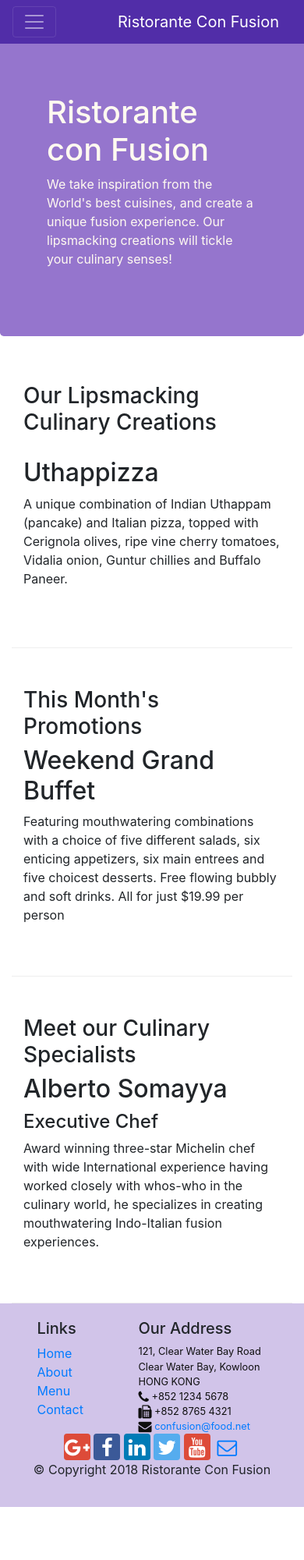
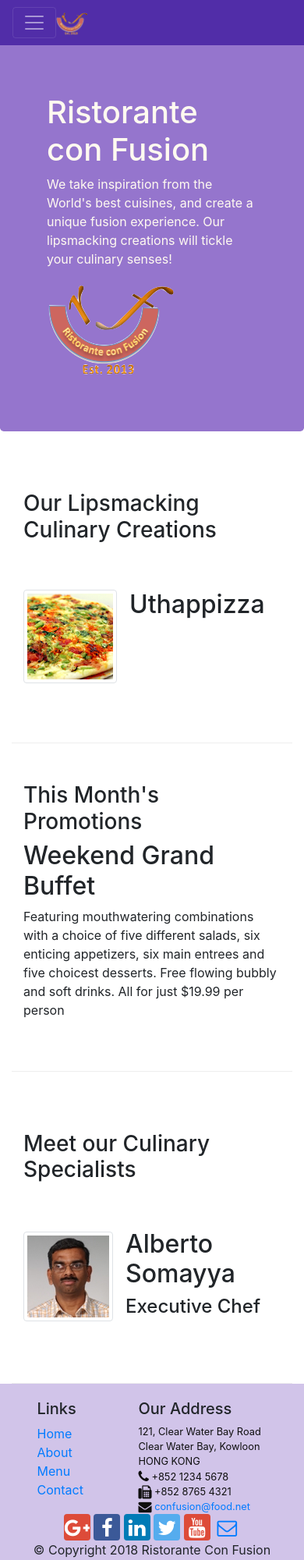
Before and after one commit to susxn/Confusion, a website: page index.html in a window 390 px wide. Shown: the top 2000 px of the page at 78% size. Before the commit the page ends 1932 px from the top, so only its background shows below. Drawn offline with nearby package versions, Linux system fonts and the light colour scheme.

Commit message:
Images and Media

```diff
--- a/index.html
+++ b/index.html
@@ -23,7 +23,7 @@
             <button class="navbar-toggler" type="button" data-toggle="collapse" data-target="#Navbar">
                 <span class="navbar-toggler-icon"></span>
             </button>
-            <a class="navbar-brand" href="./index.html">Ristorante Con Fusion</a>
+            <a class="navbar-brand mr-auto" href="./index.html"><img src="img/logo.png" height="30" width="41"></a>
             <div class="collapse navbar-collapse" id="Navbar">
                 <ul class="navbar-nav mr-auto">
                     <li class="nav-item active"><a class="nav-link" href="./index.html"><span class="fa fa-home fa-lg"></span> Home</a></li>
@@ -44,8 +44,8 @@
                         lipsmacking creations will tickle your culinary senses!</p>
                 </div>
 
-
-                <div class=" col-12 col-sm">
+                <div class="col-12 col-sm align-self-center">
+                    <img src="img/logo.png" class="img-fluid">
                 </div>
             </div>
         </div>
@@ -57,9 +57,17 @@
                 <h3>Our Lipsmacking Culinary Creations</h3>
             </div>
             <div class="col col-sm order-sm-firts col-md">
-                <h2>Uthappizza</h2>
-                <p>A unique combination of Indian Uthappam (pancake) and Italian pizza, topped with Cerignola olives,
-                    ripe vine cherry tomatoes, Vidalia onion, Guntur chillies and Buffalo Paneer.</p>
+                <div class="media">
+                    <img class="d-flex mr-3 img-thumbnail align-self-center"
+                            src="img/uthappizza.png" alt="Uthappizza">
+                    <div class="media-body">
+                        <h2 class="mt-0">Uthappizza</h2>
+                        <p class="d-none d-sm-block">A unique combination of Indian Uthappam (pancake) and
+                            Italian pizza, topped with Cerignola olives, ripe vine
+                            cherry tomatoes, Vidalia onion, Guntur chillies and
+                            Buffalo Paneer.</p>
+                    </div>
+                </div>
             </div>
         </div>
 
@@ -81,11 +89,20 @@
                 <h3>Meet our Culinary Specialists</h3>
             </div>
             <div class="col col-sm order-sm-firts col-md">
-                <h2>Alberto Somayya</h2>
-                <h4>Executive Chef</h4>
-                <p>Award winning three-star Michelin chef with wide International experience having worked closely with
-                    whos-who in the culinary world, he specializes in creating mouthwatering Indo-Italian fusion
-                    experiences. </p>
+                <div class="media">
+                    <img class="d-flex mr-3 img-thumbnail align-self-center"
+                            src="img/alberto.png" alt="Alberto Somayya">
+                    <div class="media-body">
+                        <h2 class="mt-0">Alberto Somayya</h2>
+                        <h4>Executive Chef</h4>
+                        <p class="d-none d-sm-block">Award winning three-star Michelin chef with wide
+                            International experience having worked closely with
+                            whos-who in the culinary world, he specializes in
+                            creating mouthwatering Indo-Italian fusion experiences.
+                            </p>
+                    </div>
+                </div>
+
             </div>
         </div>
     </div>
```
Also changed, not shown: aboutus.html (+3 -2 lines), contactus.html (+3 -2 lines), img/alberto.png (added), img/buffet.png (added), img/logo.png (added), img/uthappizza.png (added), 1 other file.
